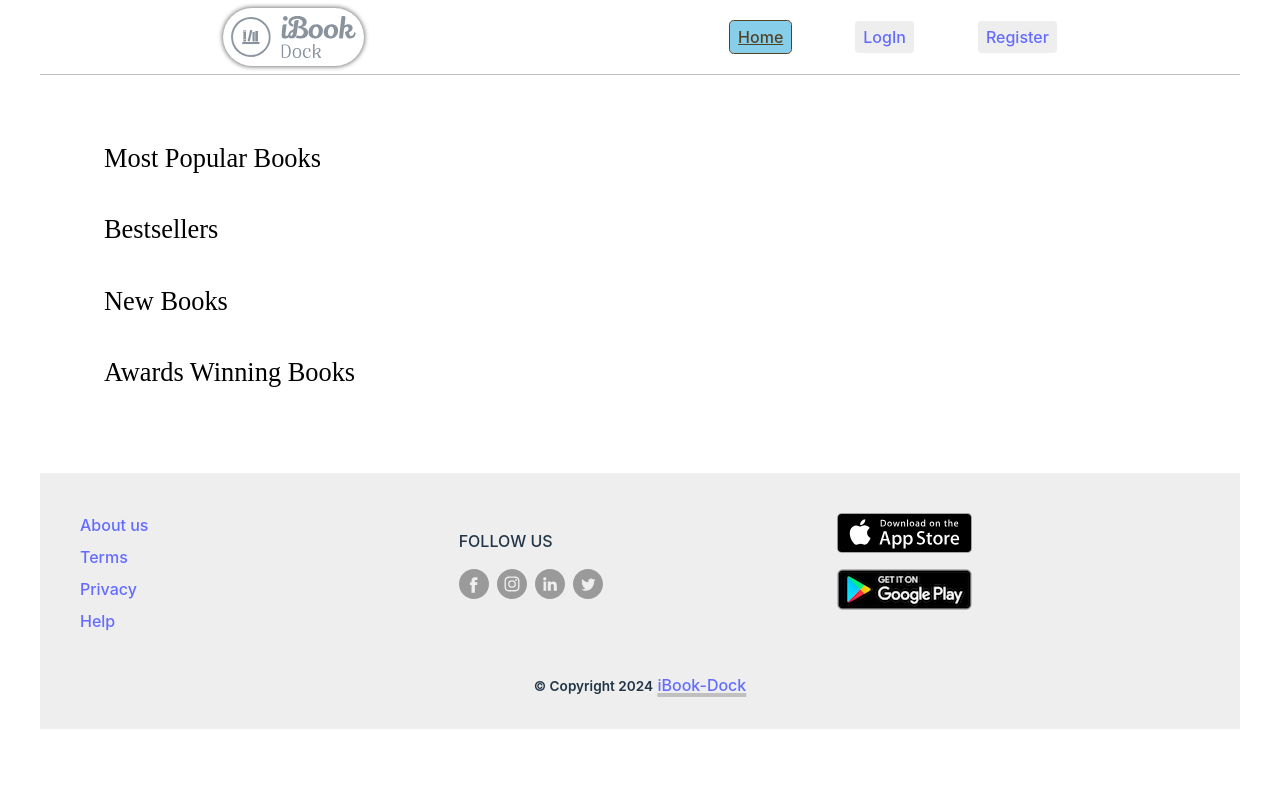
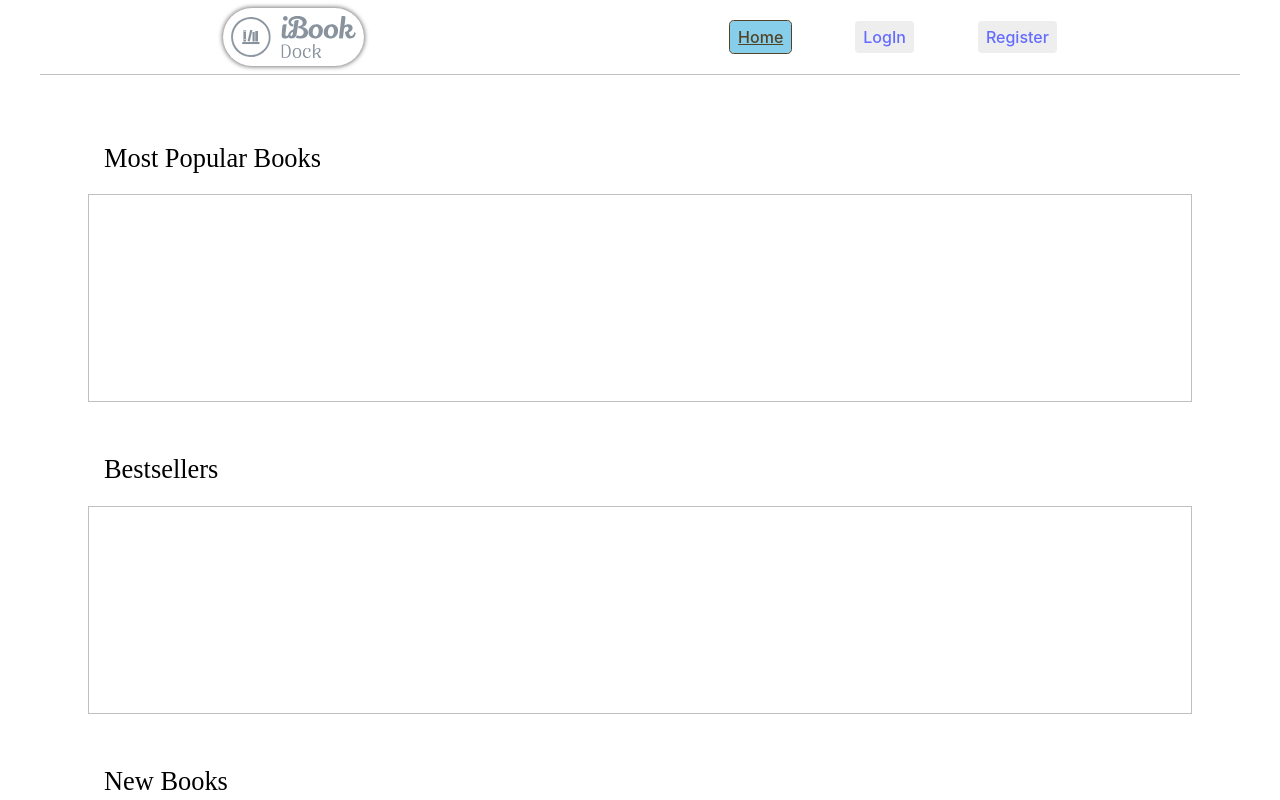
Before and after one commit to Amine-UiWeb/mern-IBook, a React (Vite) app in the folder client/: page / in a window 1280 px wide. Shown: the top 800 px of the page. Built offline with nearby package versions, Linux system fonts and the light colour scheme.

Commit message:
Client: small styling change in LandingPage component

```diff
--- a/client/src/pages/LandingPage.css
+++ b/client/src/pages/LandingPage.css
@@ -1,11 +1,15 @@
-
+/* .landing-page {} */
 
 .landing-page :is(a, a:hover, a:visited) {
   color: initial;
 }
 
-.books-list {
+.books-section {
+  margin-bottom: 2rem;
+}
+
+.list-container {
   border: 1px solid silver;
-  height: 5rem;
+  height: 13rem;
   width: 100%;
 }
--- a/client/src/pages/LandingPage.jsx
+++ b/client/src/pages/LandingPage.jsx
@@ -4,7 +4,7 @@ const LandingPage = () => {
   return (
     <div className="landing-page">
 
-      <section className="list-container">
+      <section className="books-section">
         <h3 className="h3 ff-times p-1">
           <a href="#" className="hover-underline">
             Most Popular Books
@@ -12,6 +12,8 @@ const LandingPage = () => {
 
         </h3>
         <div className="list-container">{/* <BooksCarrousel /> */}</div>
+
+
       </section>
 
       <section className="books-section">
@@ -41,7 +43,7 @@ const LandingPage = () => {
           </a>
         </h3>
 
-        <div className="books-slide">{/* <BooksCarrousel /> */}</div>
+        <div className="books-container">{/* <BooksCarrousel /> */}</div>
       </section>
 
     </div>
```
